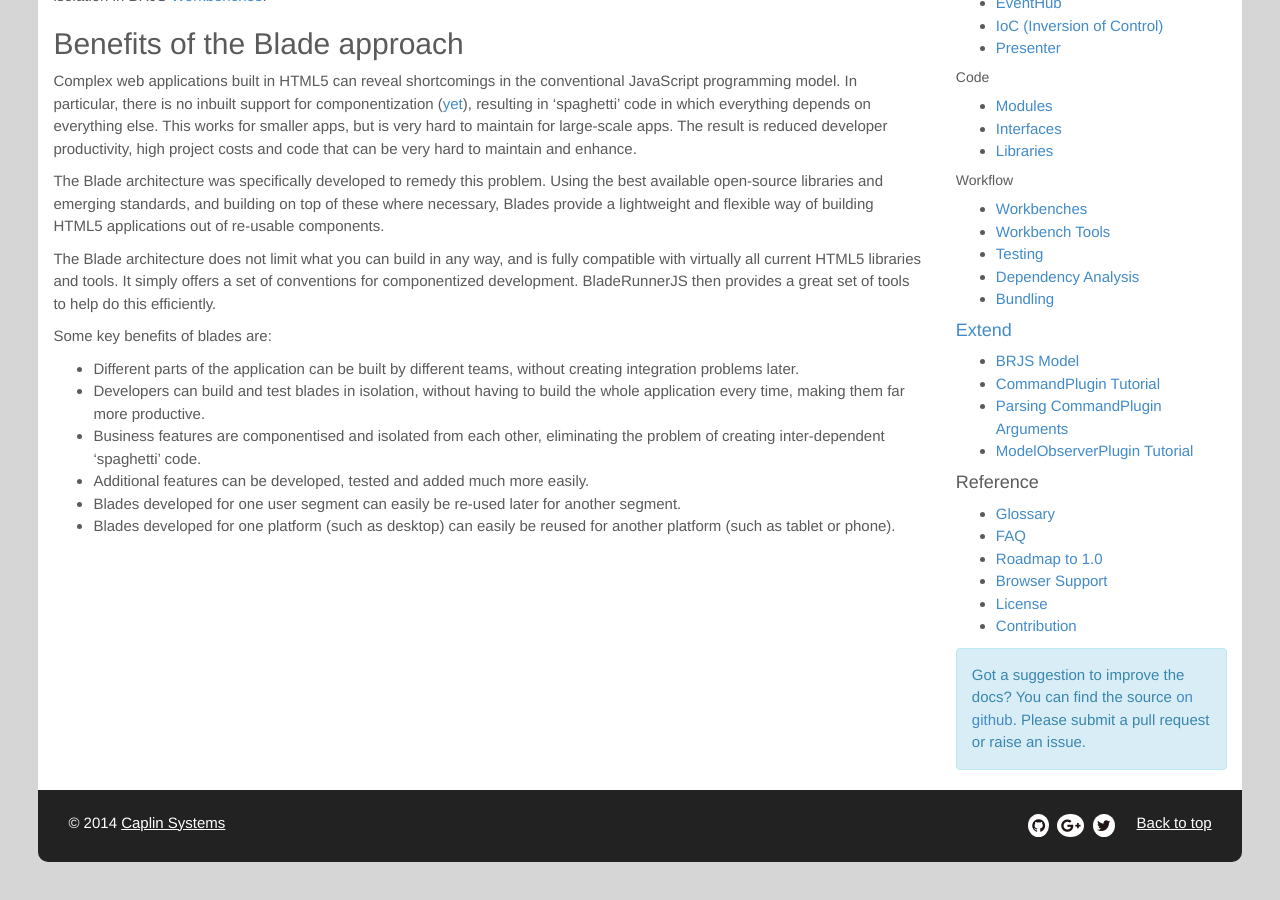
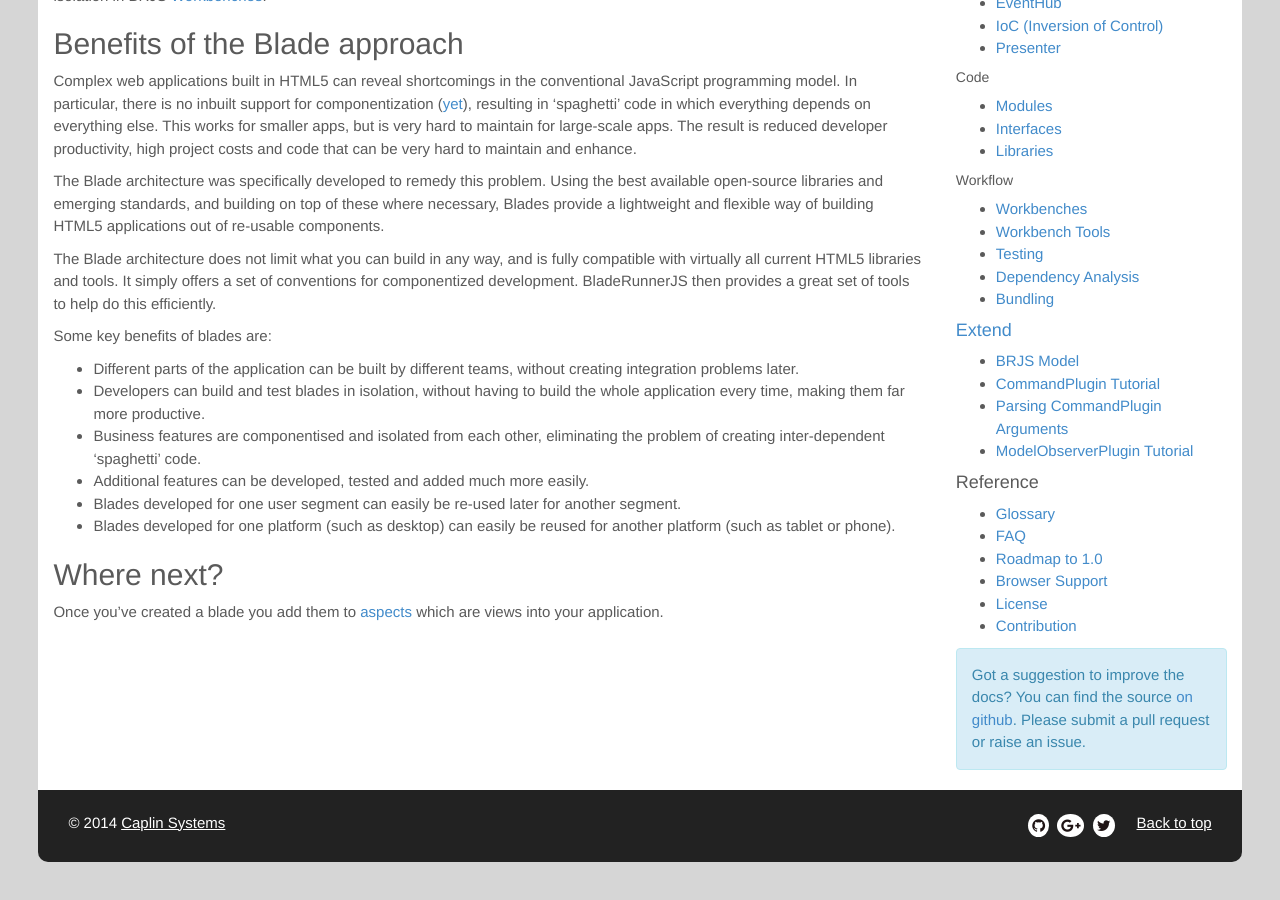
Before and after one commit to BladeRunnerJS/brjs-site, a Jekyll site: the page built from docs/concepts/blades.md, in a window 1280 px wide and 900 px high, scrolled down 753 px. Built offline with Jekyll 4.4.1, drawn with Linux system fonts in a browser that asks for light colours; nearby versions of some CDN libraries; Markdown is read by kramdown in place of the engine named in the settings.

Commit message:
Add where next

```diff
--- a/docs/concepts/blades.md
+++ b/docs/concepts/blades.md
@@ -29,3 +29,8 @@ Some key benefits of blades are:
 * Additional features can be developed, tested and added much more easily.
 * Blades developed for one user segment can easily be re-used later for another segment.
 * Blades developed for one platform (such as desktop) can easily be reused for another platform (such as tablet or phone).
+
+## Where next?
+
+Once you've created a blade you add them to [aspects](/docs/concepts) which are
+views into your application.
```
